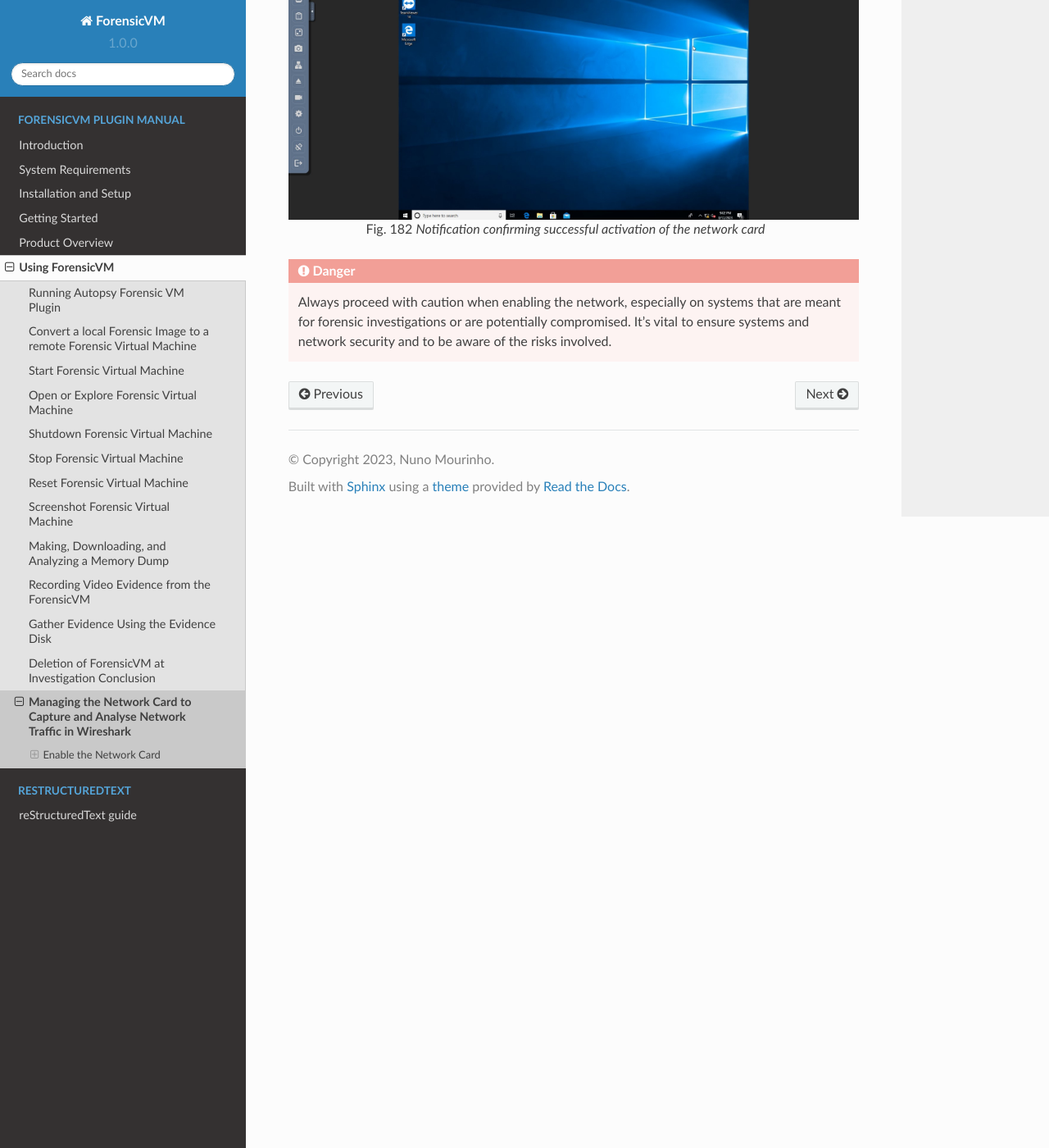
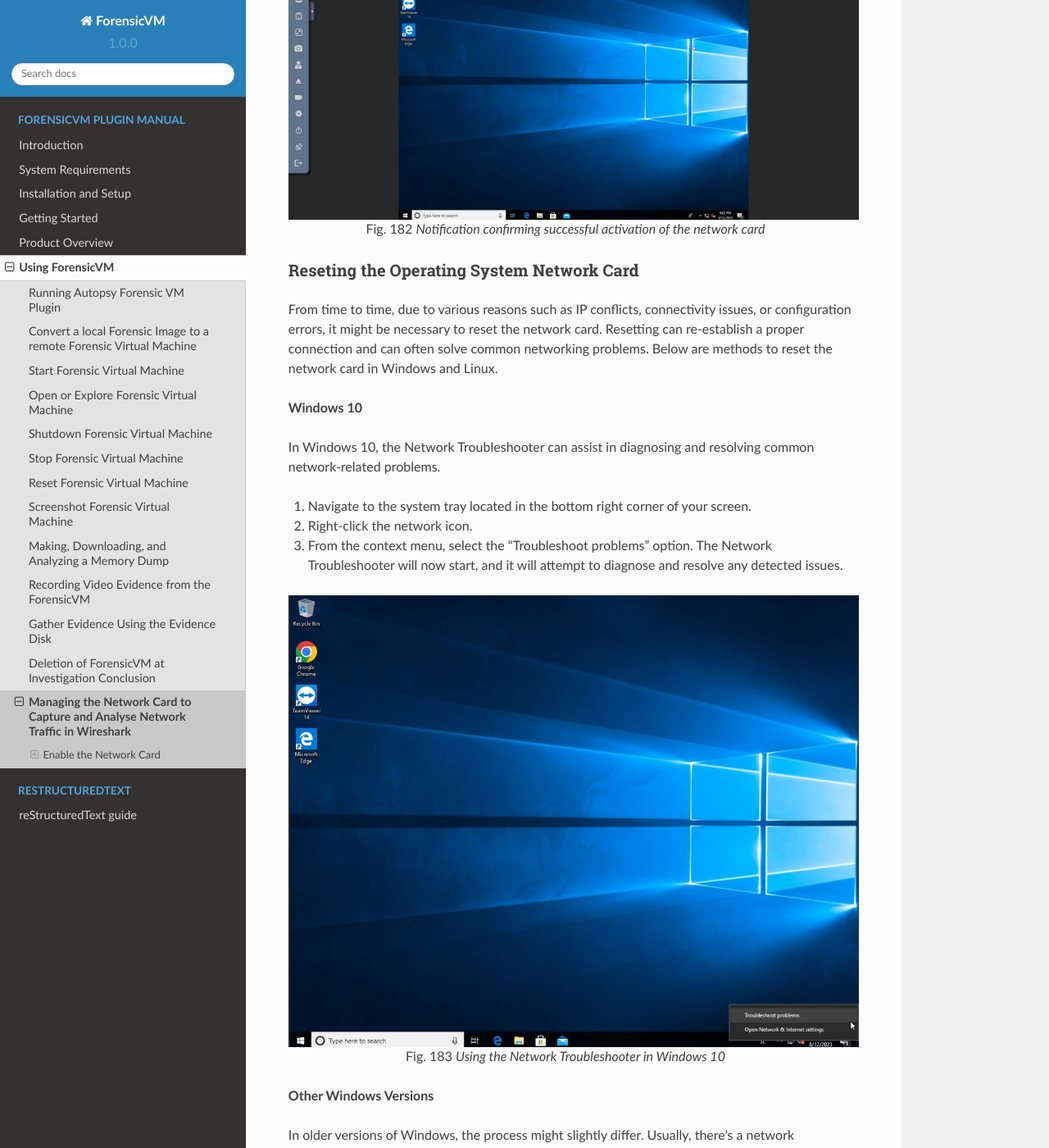
Before and after one commit to nunomourinho/forensicVmAutopsyUserManual, a Sphinx documentation site: the page built from docs/user/network.rst, in a window 1280 px wide and 1400 px high, scrolled down 2756 px. Shown: the whole window at 82% size. Built offline with Sphinx 7.4.7 and the Read the Docs theme 2.0.0, drawn with Linux system fonts in a browser that asks for light colours; pages that are not in the unit, such as notebooks, are missing from menus; some of the changed text lies outside the part shown.

Commit message:
Update network.rst

```diff
--- a/docs/user/network.rst
+++ b/docs/user/network.rst
@@ -70,6 +70,51 @@
 
    Notification confirming successful activation of the network card
 
+Reseting the Operating System Network Card
+*******************************************
+
+From time to time, due to various reasons such as IP conflicts, connectivity issues, or configuration errors, it might be necessary to reset the network card. Resetting can re-establish a proper connection and can often solve common networking problems. Below are methods to reset the network card in Windows and Linux.
+
+**Windows 10**
+
+In Windows 10, the Network Troubleshooter can assist in diagnosing and resolving common network-related problems.
+
+1. Navigate to the system tray located in the bottom right corner of your screen.
+2. Right-click the network icon.
+3. From the context menu, select the "Troubleshoot problems" option. The Network Troubleshooter will now start, and it will attempt to diagnose and resolve any detected issues.
+
+.. figure:: img/network_0005.jpg
+   :alt: Example of network troubleshoot in Windows 10
+   :align: center
+
+   Using the Network Troubleshooter in Windows 10
+
+**Other Windows Versions**
+
+In older versions of Windows, the process might slightly differ. Usually, there's a network troubleshooting tool available but its location or name may vary. Check under "Network and Sharing Center" or within Control Panel for related options.
+
+**Linux**
+
+In Linux, depending on the distribution and the desktop environment, you can manage the network card through the graphical interface. However, for a more universal method:
+
+1. Open a terminal.
+2. To disable the network card (assuming it's named `eth0`), type:
+
+   .. code-block:: bash
+
+      sudo ifconfig eth0 down
+
+3. To enable it again, type:
+
+   .. code-block:: bash
+
+      sudo ifconfig eth0 up
+
+.. note::
+
+   Always ensure you're operating with the correct permissions, especially when making changes on Linux. Misconfigurations can lead to loss of connectivity.
+
+
 .. danger::
 
    Always proceed with caution when enabling the network, especially on systems that are meant for forensic investigations or are potentially compromised. It's vital to ensure systems and network security and to be aware of the risks involved.
```
